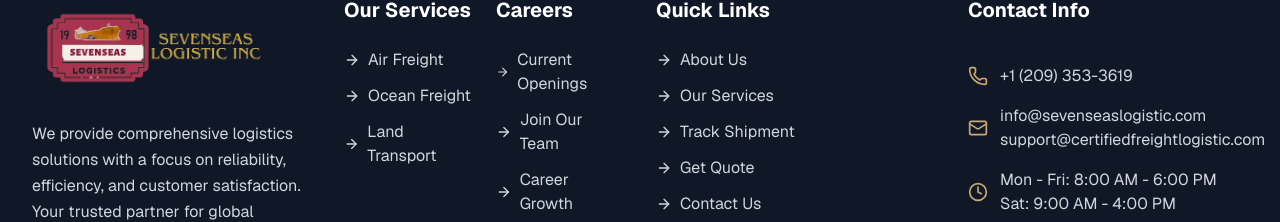
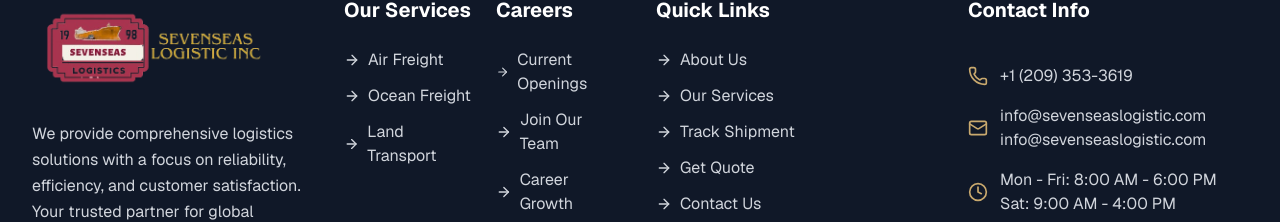
Before and after one commit to workingwomanw01-ai/SevenSeas-Logistics, a Next.js app: page / in a window 1280 px wide. Shown: the part 8238-8460 px from the top of the page. Built offline with nearby package versions, Linux system fonts and the light colour scheme; no server answers.

Commit message:
changed email

```diff
--- a/components/Footer.js
+++ b/components/Footer.js
@@ -182,7 +182,7 @@
                   <Mail className="w-5 h-5 text-gold-secondary flex-shrink-0" />
                   <div>
                     <p className="text-gray-300">info@sevenseaslogistic.com</p>
-                    <p className="text-gray-300">support@certifiedfreightlogistic.com</p>
+                    <p className="text-gray-300">info@sevenseaslogistic.com</p>
                   </div>
                 </div>
 
```
